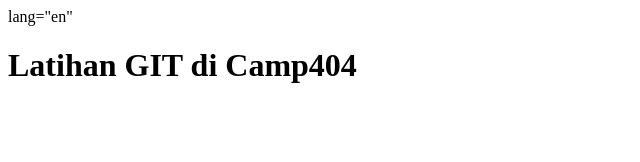
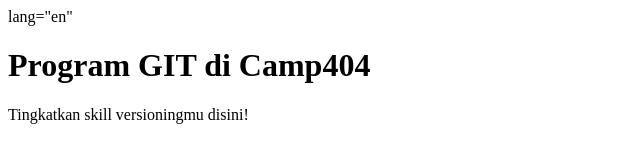
Before and after one commit to shahyadi/nagaemas, a plain HTML site: page index.html in a window 1280 px wide. Shown: the whole page, without its empty margins (0-640 px from the left). Drawn offline with Linux system fonts and the light colour scheme.

Commit message:
menambahkan css+modif index

```diff
--- a/index.html
+++ b/index.html
@@ -5,6 +5,7 @@
     <title>Latihan GIT</title>
   </head>
   <body>
-    <h1>Latihan GIT di Camp404</h1>
+    <h1>Program GIT di Camp404</h1>
+    <p>Tingkatkan skill versioningmu disini!</p>
   </body>
 </html>
--- /dev/null
+++ b/style.css
@@ -0,0 +1,4 @@
+p {
+  font-family: Arial, Helvetica;
+  font-size: 14px;
+}
```
